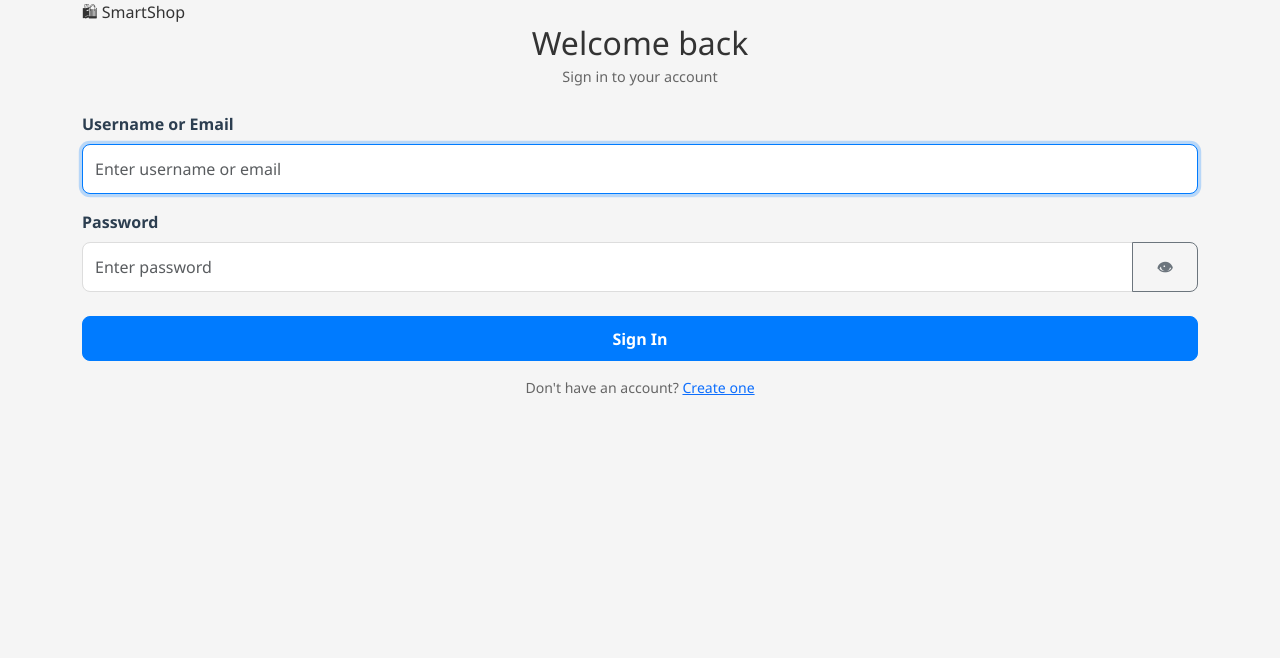
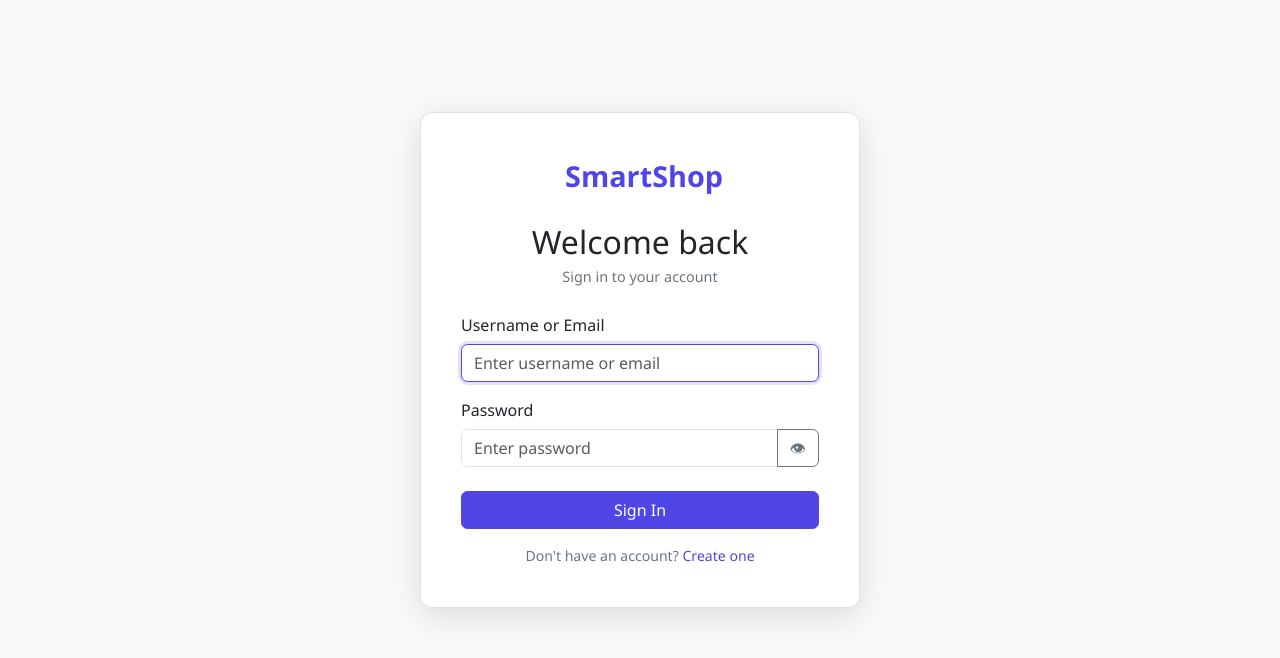
Before and after one commit to Betina-Maina/smartshop, a PHP site: page /smartshop/auth/login.php in a window 1280 px wide. Shown: the top 658 px of the page. Run offline with PHP 8.4, Linux system fonts and the light colour scheme.

Commit message:
refactor login.php for improved structure and styling

```diff
--- a/auth/login.php
+++ b/auth/login.php
@@ -51,7 +51,6 @@ if ($_SERVER['REQUEST_METHOD'] === 'POST') {
                     header('Location: ' . $safe);
                 }
                 exit;
-
             } else {
                 $error = 'Invalid username/email or password.';
             }
@@ -63,22 +62,26 @@ $pageTitle = 'Login';
 ?>
 <!doctype html>
 <html lang="en">
+
 <head>
     <meta charset="utf-8">
     <meta name="viewport" content="width=device-width, initial-scale=1">
     <title>Login – SmartShop</title>
     <link href="https://cdn.jsdelivr.net/npm/bootstrap@5.3.0/dist/css/bootstrap.min.css" rel="stylesheet">
-    <link href="<?php echo BASE_URL; ?>/css/style.css" rel="stylesheet">
+    <link href="<?php echo BASE_URL; ?>/css/styles.css" rel="stylesheet">
     <script>
         if (localStorage.getItem('ss-dark') === '1') document.documentElement.classList.add('dark');
     </script>
 </head>
+
 <body>
 
     <div class="container">
         <div class="auth-card">
 
-        <div class="auth-logo">🛍 SmartShop</div>
+            <div class="auth-logo">
+                <i class="fa-solid fa-store me-2"></i>SmartShop
+            </div>
             <h2 class="text-center mb-1">Welcome back</h2>
             <p class="text-center mb-4" style="color:var(--text-muted);font-size:.9rem">
                 Sign in to your account
@@ -132,9 +135,15 @@ $pageTitle = 'Login';
     <script>
         function togglePassword(id, btn) {
             var f = document.getElementById(id);
-    if (f.type === 'password') { f.type = 'text'; btn.textContent = '🙈'; }
-    else { f.type = 'password'; btn.textContent = '👁'; }
+            if (f.type === 'password') {
+                f.type = 'text';
+                btn.textContent = '🙈';
+            } else {
+                f.type = 'password';
+                btn.textContent = '👁';
+            }
         }
     </script>
 </body>
+
 </html>
```
Lines whose indentation alone changed are shown as unchanged.
